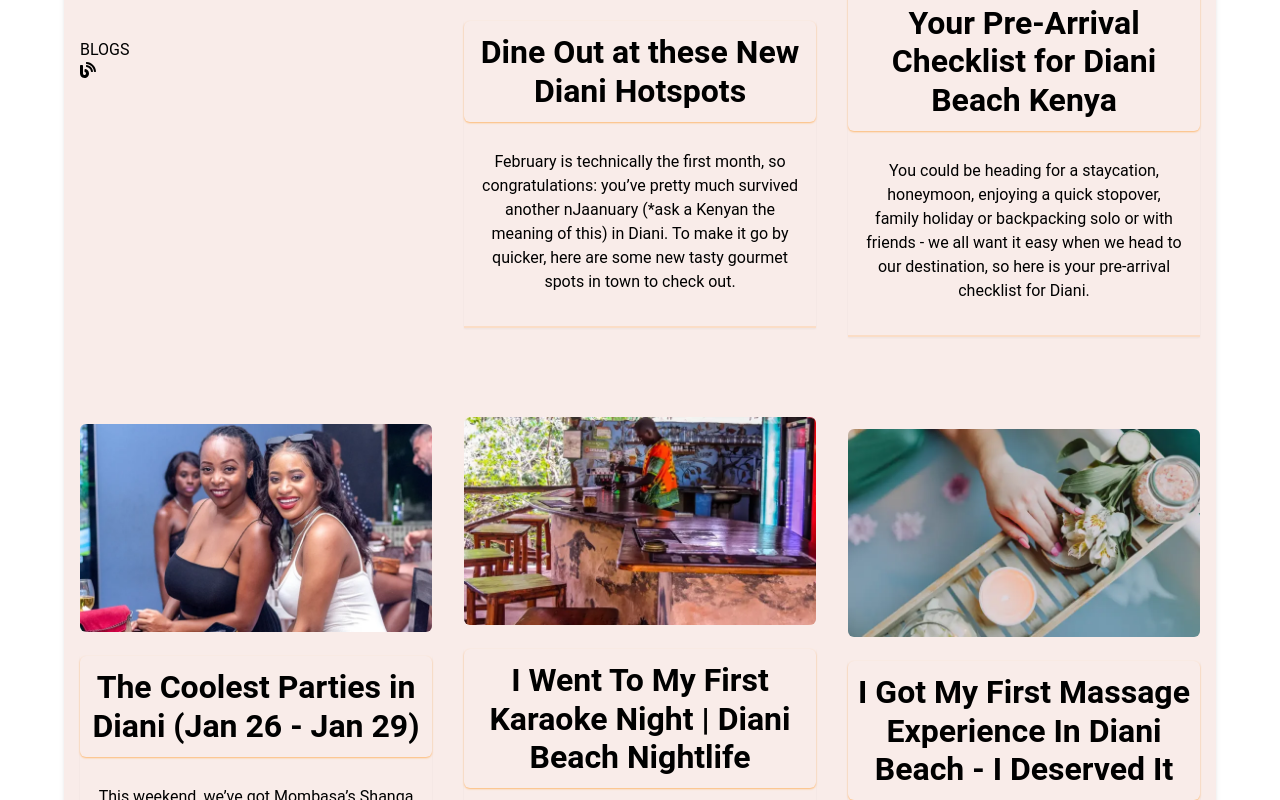
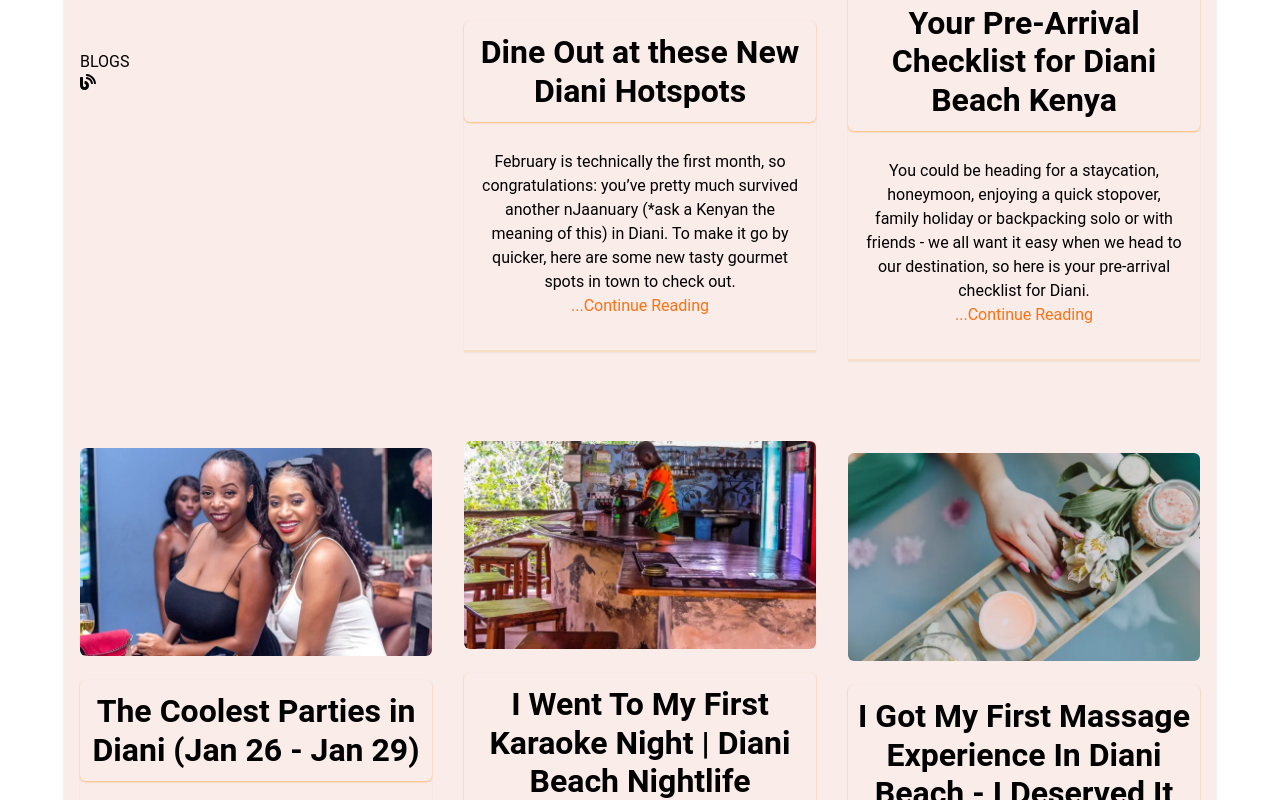
Before and after one commit to MatthewsRicky/travelapp, a Next.js app: page / in a window 1280 px wide. Shown: the part 940-1740 px from the top of the page. Built offline with nearby package versions, Linux system fonts and the light colour scheme.

Commit message:
Update BlogCard.tsx

```diff
--- a/components/BlogCard.tsx
+++ b/components/BlogCard.tsx
@@ -1,5 +1,6 @@
 import { BLOG_SECTION } from "@/constants";
 import Image from "next/image";
+import Link from "next/link";
 import React from "react";
 import { FaBlog } from "react-icons/fa";
 
@@ -34,7 +35,14 @@ const BlogCard = ({ src, alt, title, description }: blogItems) => {
 								<h1 className='bold-32 px-2 py-3 shadow-sm rounded-md shadow-orange-300  flex text-center text-md my-3 items'>
 									{blog.title}
 								</h1>
-								<p className='mb-4 p-4 text-center'>{blog.description}</p>
+								<p className='mb-4 p-4 text-center'>
+									{blog.description}
+									<Link
+										href='/'
+										className='text-orange-500 hover:underline'>
+										<p>...Continue Reading</p>
+									</Link>
+								</p>
 							</div>
 						</div>
 					</article>
```
